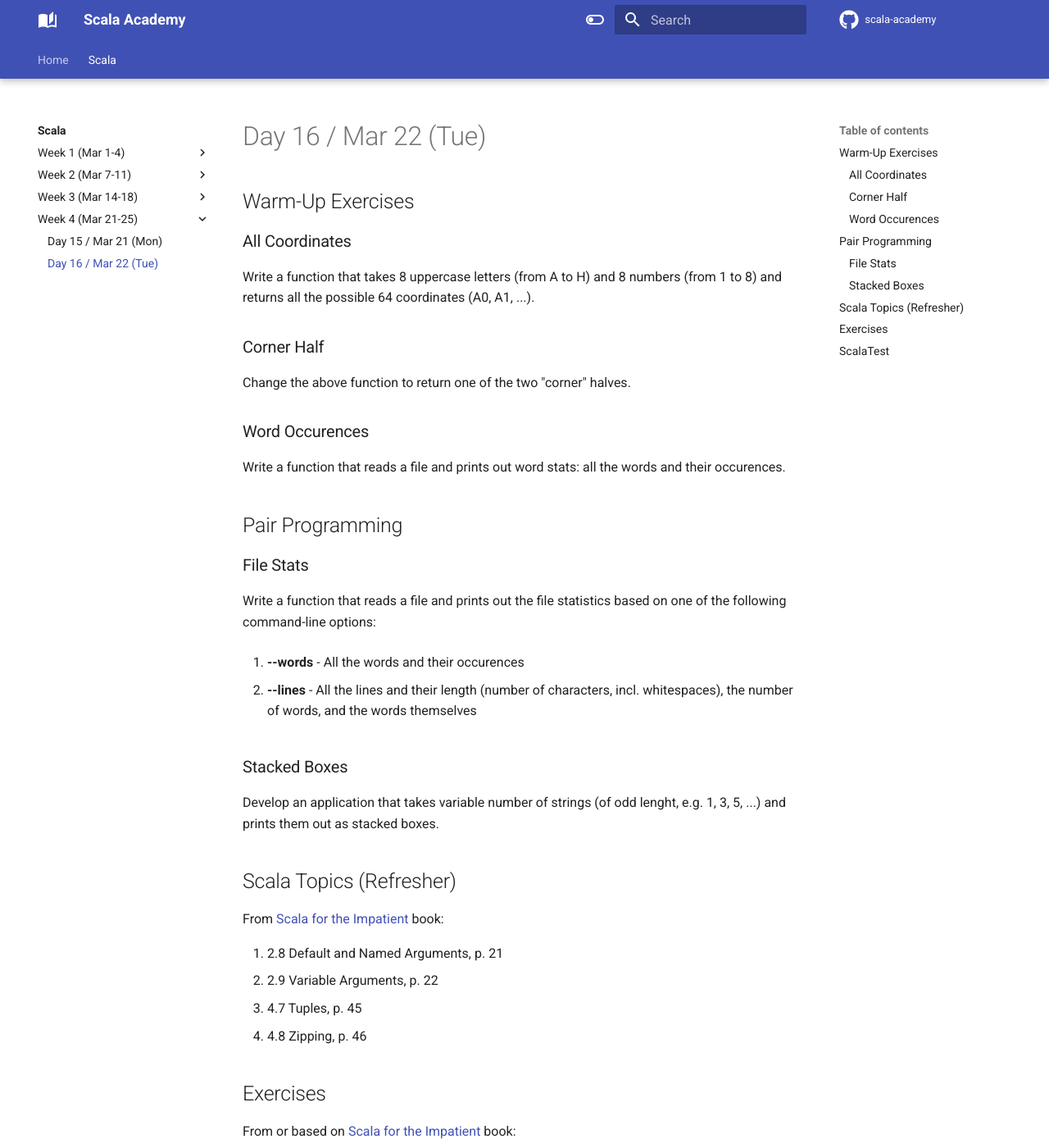
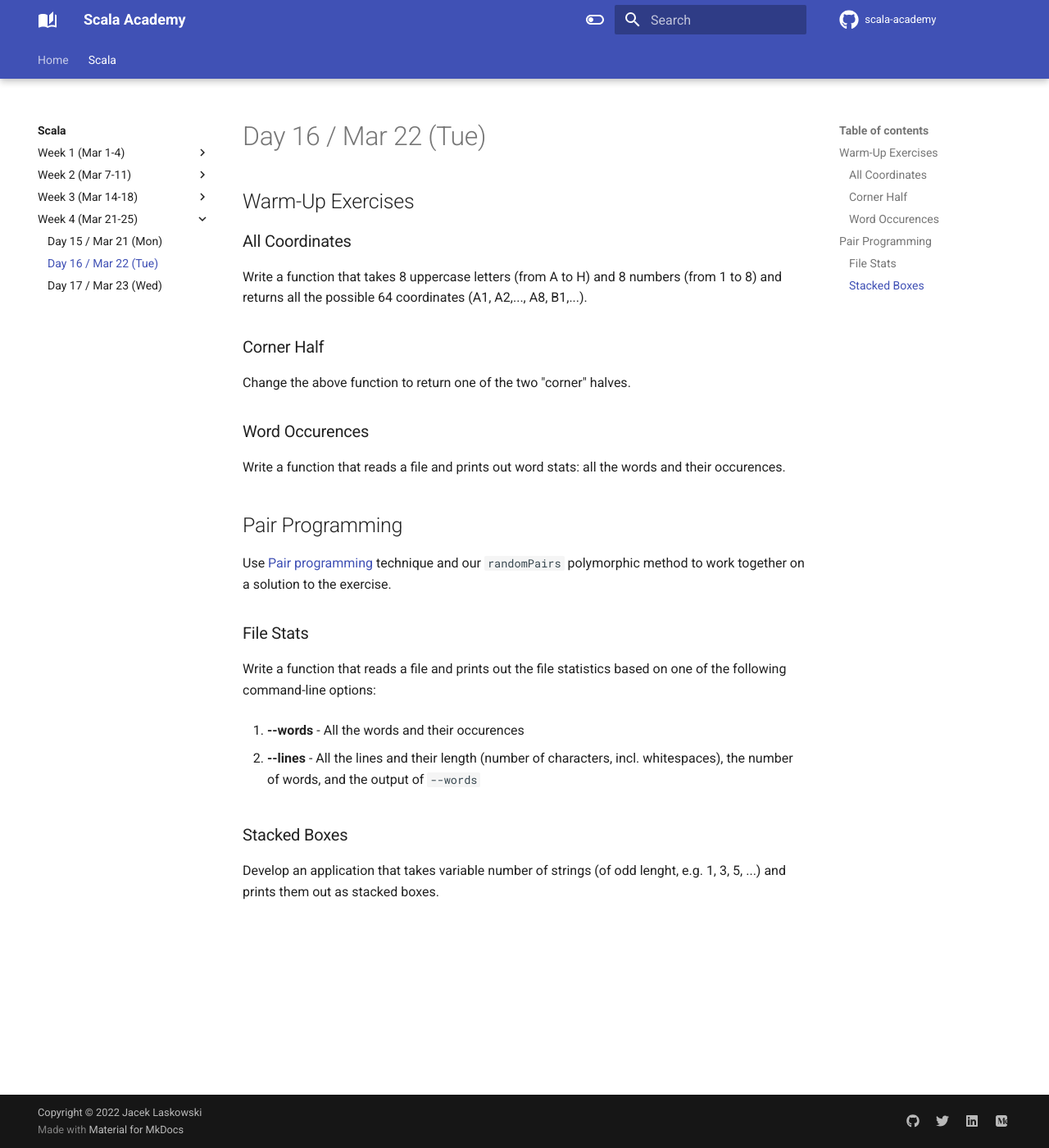
Before and after one commit to jaceklaskowski/scala-academy, an MkDocs documentation site: the page built from docs/scala/016.md, in a window 1280 px wide and 1400 px high. Shown: the whole window at 82% size. Built offline with MkDocs 1.6.1 and Material for MkDocs 9.7.7, drawn with Linux system fonts in a browser that asks for light colours; comment, search, counter and statistics services are not loaded; some of the changed text lies outside the part shown.

Commit message:
Day 16 + 17

```diff
--- a/docs/scala/016.md
+++ b/docs/scala/016.md
@@ -4,7 +4,7 @@
 
 ### All Coordinates
 
-Write a function that takes 8 uppercase letters (from A to H) and 8 numbers (from 1 to 8) and returns all the possible 64 coordinates (A0, A1, ...).
+Write a function that takes 8 uppercase letters (from A to H) and 8 numbers (from 1 to 8) and returns all the possible 64 coordinates (A1, A2,..., A8, B1,...).
 
 ### Corner Half
 
@@ -16,37 +16,16 @@
 
 ## Pair Programming
 
+Use [Pair programming](https://en.wikipedia.org/wiki/Pair_programming) technique and our `randomPairs` polymorphic method to work together on a solution to the exercise.
+
 ### File Stats
 
 Write a function that reads a file and prints out the file statistics based on one of the following command-line options:
 
 1. **--words** - All the words and their occurences
 
-1. **--lines** - All the lines and their length (number of characters, incl. whitespaces), the number of words, and the words themselves
+1. **--lines** - All the lines and their length (number of characters, incl. whitespaces), the number of words, and the output of `--words`
 
 ### Stacked Boxes
 
 Develop an application that takes variable number of strings (of odd lenght, e.g. 1, 3, 5, ...) and prints them out as stacked boxes.
-
-## Scala Topics (Refresher)
-
-From [Scala for the Impatient](https://horstmann.com/scala/) book:
-
-1. 2.8 Default and Named Arguments, p. 21
-1. 2.9 Variable Arguments, p. 22
-1. 4.7 Tuples, p. 45
-1. 4.8 Zipping, p. 46
-
-## Exercises
-
-From or based on [Scala for the Impatient](https://horstmann.com/scala/) book:
-
-1. `sum(numbers)` using `foldLeft`
-1. Ex 5 page 26
-1. Ex 2 page 38
-1. Ex 8 page 47
-1. Ex 9 page 47
-
-## ScalaTest
-
-Introduction to [ScalaTest](https://www.scalatest.org/)
--- a/mkdocs.yml
+++ b/mkdocs.yml
@@ -121,3 +121,4 @@
     - Week 4 (Mar 21-25):
       - scala/015.md
       - scala/016.md
+      - scala/017.md
```
Also changed, not shown: docs/scala/017.md (added, +38 -0 lines).
